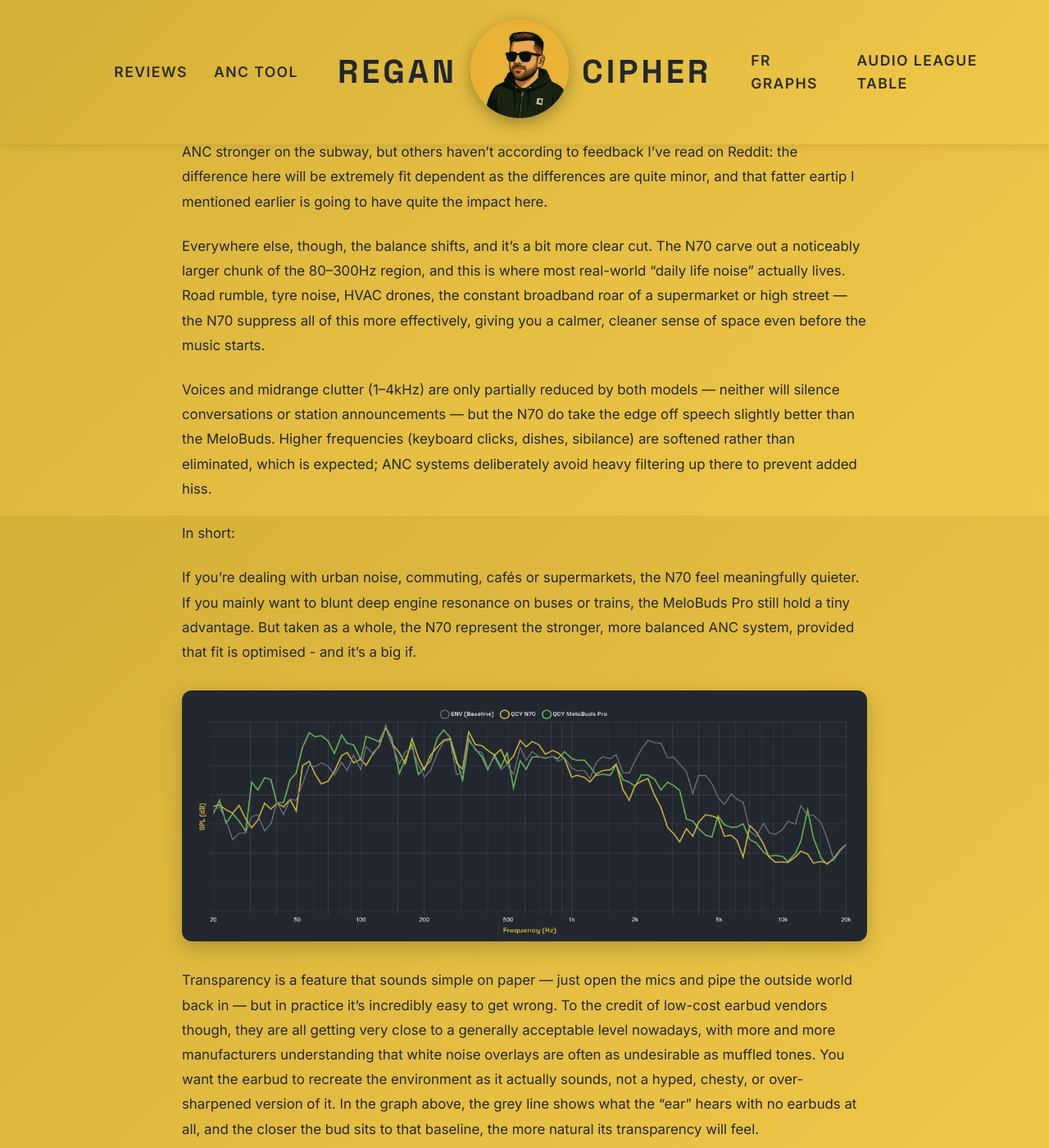
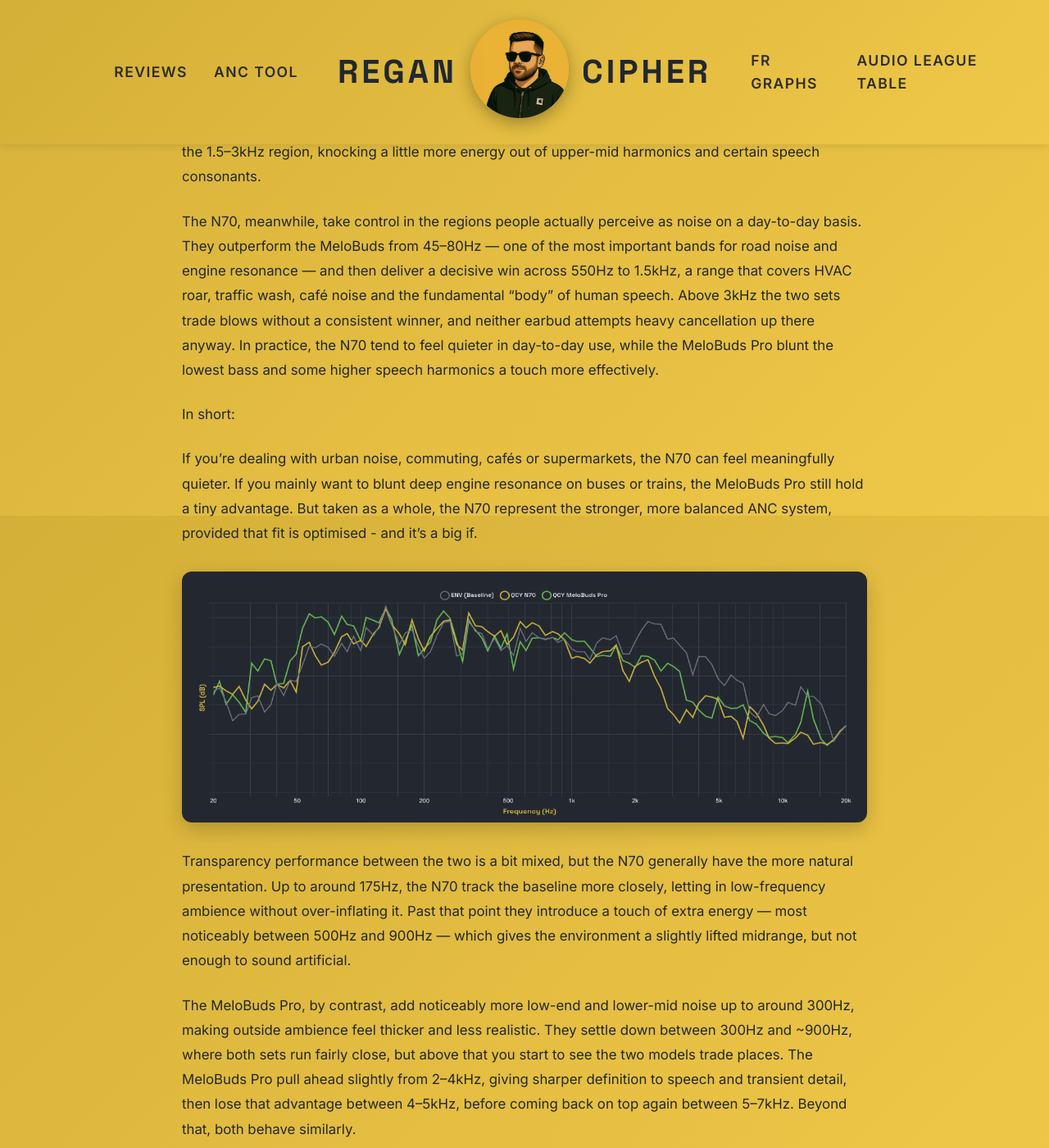
Before and after one commit to regancipher/regancipher.github.io, a Jekyll site: the page built from _posts/2025-10-09-qcy-n70-review.md, in a window 1280 px wide and 1400 px high, scrolled down 16471 px. Shown: the whole window at 82% size. Built offline with Jekyll 4.4.1, drawn with Linux system fonts in a browser that asks for light colours; some of the changed text lies outside the part shown.

Commit message:
Change QCY review

```diff
--- a/_posts/2025-10-09-qcy-n70-review.md
+++ b/_posts/2025-10-09-qcy-n70-review.md
@@ -195,25 +195,23 @@
 
 The grey line on the graph shows the “raw” noise floor — what the mic hears with nothing in the ear. The N70 (yellow) and MeloBuds Pro (green) sit below that line by varying degrees across the spectrum, and that gap is essentially the whole story.
 
-What’s immediately clear is that the MeloBuds Pro dig slightly deeper into the extreme low end, nudging out the N70 below about 70Hz. That translates to marginally better damping of really deep rumbles — the kind you get from tube trains, bus engines idling, or aircraft cabin resonance. It’s not night-and-day, but the advantage will probably be there depending on the scene. It explains, to a degree, why I found the ANC stronger on the subway, but others haven't according to feedback I've read on Reddit: the difference here will be extremely fit dependent as the differences are quite minor, and that fatter eartip I mentioned earlier is going to have quite the impact here.
+The MeloBuds Pro have the edge at the very bottom end, taking out more of the 20–45Hz sub-bass rumble that you get from buses, tube trains and building vibration. They also sit slightly lower than the N70 through much of the 80–250Hz band and again between 250–550Hz, which covers broadband hum, room resonance and the lower portion of environmental clutter. They reassert their advantage again in the 1.5–3kHz region, knocking a little more energy out of upper-mid harmonics and certain speech consonants.
 
-Everywhere else, though, the balance shifts, and it's a bit more clear cut. The N70 carve out a noticeably larger chunk of the 80–300Hz region, and this is where most real-world “daily life noise” actually lives. Road rumble, tyre noise, HVAC drones, the constant broadband roar of a supermarket or high street — the N70 suppress all of this more effectively, giving you a calmer, cleaner sense of space even before the music starts.
-
-Voices and midrange clutter (1–4kHz) are only partially reduced by both models — neither will silence conversations or station announcements — but the N70 do take the edge off speech slightly better than the MeloBuds. Higher frequencies (keyboard clicks, dishes, sibilance) are softened rather than eliminated, which is expected; ANC systems deliberately avoid heavy filtering up there to prevent added hiss.
+The N70, meanwhile, take control in the regions people actually perceive as noise on a day-to-day basis. They outperform the MeloBuds from 45–80Hz — one of the most important bands for road noise and engine resonance — and then deliver a decisive win across 550Hz to 1.5kHz, a range that covers HVAC roar, traffic wash, café noise and the fundamental “body” of human speech. Above 3kHz the two sets trade blows without a consistent winner, and neither earbud attempts heavy cancellation up there anyway. In practice, the N70 tend to feel quieter in day-to-day use, while the MeloBuds Pro blunt the lowest bass and some higher speech harmonics a touch more effectively.
 
 In short:
 
-If you’re dealing with urban noise, commuting, cafés or supermarkets, the N70 feel meaningfully quieter. If you mainly want to blunt deep engine resonance on buses or trains, the MeloBuds Pro still hold a tiny advantage. But taken as a whole, the N70 represent the stronger, more balanced ANC system, provided that fit is optimised - and it's a big if.
+If you’re dealing with urban noise, commuting, cafés or supermarkets, the N70 can feel meaningfully quieter. If you mainly want to blunt deep engine resonance on buses or trains, the MeloBuds Pro still hold a tiny advantage. But taken as a whole, the N70 represent the stronger, more balanced ANC system, provided that fit is optimised - and it's a big if.
 
 <div style="text-align: center; margin: 2rem 0;">
     <img src="/assets/images/reviews/qcy-n70/tr.png" alt="ANC" style="max-width: 100%; border-radius: 12px;">
 </div>
 
-Transparency is a feature that sounds simple on paper — just open the mics and pipe the outside world back in — but in practice it’s incredibly easy to get wrong. To the credit of low-cost earbud vendors though, they are all getting very close to a generally acceptable level nowadays, with more and more manufacturers understanding that white noise overlays are often as undesirable as muffled tones. You want the earbud to recreate the environment as it actually sounds, not a hyped, chesty, or over-sharpened version of it. In the graph above, the grey line shows what the “ear” hears with no earbuds at all, and the closer the bud sits to that baseline, the more natural its transparency will feel.
+Transparency performance between the two is a bit mixed, but the N70 generally have the more natural presentation. Up to around 175Hz, the N70 track the baseline more closely, letting in low-frequency ambience without over-inflating it. Past that point they introduce a touch of extra energy — most noticeably between 500Hz and 900Hz — which gives the environment a slightly lifted midrange, but not enough to sound artificial.
 
-The difference between the N70 and the MeloBuds Pro is subtle in the visual data, but a bit more obvious in use, and again it is evolution rather than revolution, but in the right direction. The MeloBuds Pro lift low and mid frequencies more aggressively, exaggerating environmental rumble and adding a sort of chesty weight to voices. Conversations take on a boxed-in, slightly nasal tone, and the whole scene feels like you’re hearing it through a broadcast microphone rather than your own ears.
+The MeloBuds Pro, by contrast, add noticeably more low-end and lower-mid noise up to around 300Hz, making outside ambience feel thicker and less realistic. They settle down between 300Hz and ~900Hz, where both sets run fairly close, but above that you start to see the two models trade places. The MeloBuds Pro pull ahead slightly from 2–4kHz, giving sharper definition to speech and transient detail, then lose that advantage between 4–5kHz, before coming back on top again between 5–7kHz. Beyond that, both behave similarly.
 
-The N70, by contrast, hug the baseline more closely through the mids—the region that actually defines speech clarity and spatial realism. The result is a noticeably more natural presentation: voices sound like real people in real space, ambient noise isn’t bloated or boomy, and high-frequency textures (cutlery, keyboard taps, traffic shimmer) come through without the extra fizz that the MeloBuds tend to introduce.
+In practice, though, the N70 tend to sound the more believable of the two: less low-mid bloom, fewer tonal artefacts, and a smoother overall presentation. The MeloBuds Pro let in more information in places, but with a colouration that reminds you you’re listening through microphones, not your own ears.
 
 Neither model is aiming for AirPods-level transparency, but the N70 are far more believable. They simply sound less processed, which, in a feature designed to be invisible, is exactly what you want.
 
```
